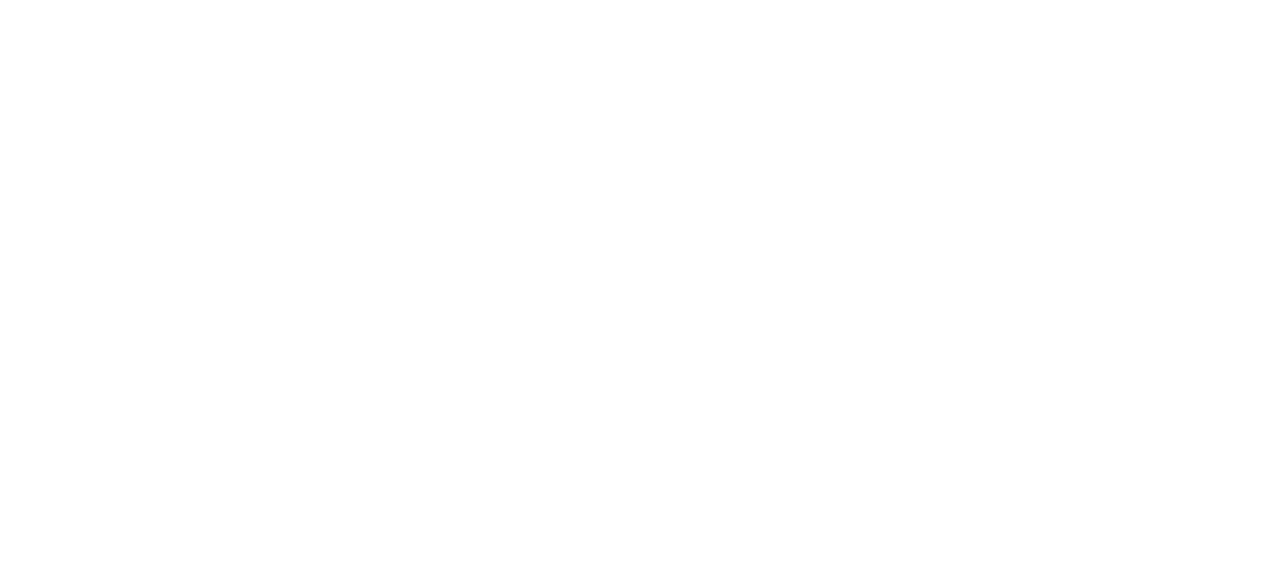
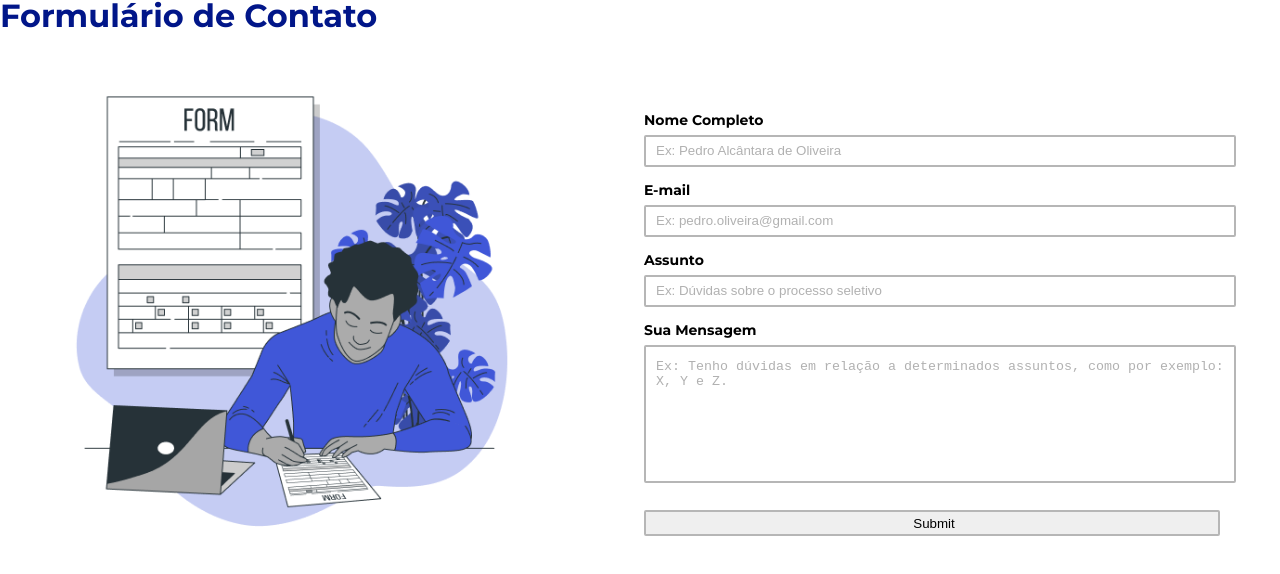
Before and after one commit to M1409/proposta-germinare, a React (Create React App) app: page / in a window 1280 px wide. Shown: the top 574 px of the page. Built offline with nearby package versions, Linux system fonts and the light colour scheme.

Commit message:
starting implementation

```diff
--- a/package.json
+++ b/package.json
@@ -3,16 +3,20 @@
   "version": "0.1.0",
   "private": true,
   "dependencies": {
+    "@hookform/error-message": "^2.0.1",
     "@testing-library/jest-dom": "^5.16.5",
     "@testing-library/react": "^13.4.0",
     "@testing-library/user-event": "^13.5.0",
     "@types/jest": "^27.5.2",
+    "@types/jquery": "^3.5.14",
     "@types/node": "^16.18.2",
     "@types/react": "^18.0.23",
     "@types/react-dom": "^18.0.7",
     "@types/typescript": "^2.0.0",
+    "jquery": "^3.6.1",
     "react": "^18.2.0",
     "react-dom": "^18.2.0",
+    "react-hook-form": "^7.39.3",
     "react-scripts": "5.0.1",
     "sass": "^1.55.0",
     "typescript": "^4.8.4",
--- a/src/App.tsx
+++ b/src/App.tsx
@@ -1,9 +1,9 @@
 
-
+import Home from "./Pages/Home/Home";
 function App() {
   return (
     <div className="App">
-
+      <Home></Home>
     </div>
   );
 }
--- /dev/null
+++ b/src/Pages/Home/ContactForms/ContactForms.module.scss
@@ -0,0 +1,49 @@
+$horizontalPadding: 60px;
+.container{
+    display: flex;
+    width: calc(100% - ($horizontalPadding * 2));
+    padding: 0 $horizontalPadding;
+    img{
+        max-width: 40%;
+    }
+    justify-content: space-between;
+    margin-top: 40px;
+}
+form{
+    width: calc(100% - ($horizontalPadding * 2) - 40%);
+    display: flex;
+    flex-direction: column;
+    span{
+        font-size: 14px;
+        font-weight: 700;
+    }
+    padding-top: 40px;
+    justify-content: space-around;
+    span{
+        display: block;
+    }
+    input, textarea{
+        height: 26px;
+        margin-top: 8px;
+        width: 100%;
+        border-radius: 2px;
+        border: 2px solid #B6B6B6;
+        padding-left: 10px;
+        outline: none;
+    }
+    input:focus, textarea:focus{
+        border-color: #272727;
+    }
+    input::placeholder, textarea::placeholder{
+        color: #B1B1B1;
+        font-weight: 500;
+
+    }
+    gap: 15px;
+    textarea{
+        height: 120px;
+        resize: none;
+        padding-top: 12px;
+    }
+
+}
--- /dev/null
+++ b/src/Pages/Home/ContactForms/ContactForms.tsx
@@ -0,0 +1,45 @@
+import styles from './ContactForms.module.scss'
+import { useForm } from 'react-hook-form'
+import { ErrorMessage } from '@hookform/error-message';
+import { Typography } from '../../../Components/Typography'
+import formsImage from '../Assets/formsImage.png'
+import {useEffect} from 'react'
+import $ from 'jquery'
+export default function ContactForms() {
+    const { register, handleSubmit, formState: { errors } } = useForm();
+    const onSubmit = (data: any) => {console.log(data)};
+
+    return (
+        <>
+            <Typography variant='typography-subtitle' color='blue'>Formulário de Contato</Typography>
+            <div className={styles.container}>
+                <img src={formsImage} alt="" />
+                <form onSubmit={handleSubmit(onSubmit)} onChange={()=>{
+                    let keys = Object.keys(errors)
+                    if(keys){
+                        console.log(errors)
+                        keys.forEach((error)=>{$(`#${error}`).addClass('error')})
+                    }
+                }}>
+                    <div>
+                        <span>Nome Completo</span>
+                        <input id='name' type="text" placeholder="Ex: Pedro Alcântara de Oliveira" {...register("name", { required: true, maxLength: 255, pattern: /^\S+ \S+$/i})} />
+                    </div>
+                    <div>
+                        <span>E-mail</span>
+                        <input id='email' type="email" placeholder="Ex: pedro.oliveira@gmail.com" {...register("email", { required: "", pattern: /^\S+@\S+.\S$/i })} />
+                    </div>
+                    <div>
+                        <span>Assunto</span>
+                        <input id='subject' type="text" placeholder="Ex: Dúvidas sobre o processo seletivo" {...register("subject", { required: true,minLength: 5})} />
+                    </div>
+                    <div>
+                        <span>Sua Mensagem</span>
+                        <textarea id='message'  placeholder="Ex: Tenho dúvidas em relação a determinados assuntos, como por exemplo: X, Y e Z." {...register("message", { required: true })} />
+                    </div>
+                    <input type="submit" />
+                </form>
+            </div>
+        </>
+    )
+}
--- /dev/null
+++ b/src/Pages/Home/ContactForms/index.ts
@@ -0,0 +1 @@
+export * from './ContactForms'
--- a/src/Pages/Home/Home.tsx
+++ b/src/Pages/Home/Home.tsx
@@ -1,6 +1,7 @@
 import './style.scss'
+import ContactForms from './ContactForms/ContactForms'
 export default function Home(){
     return(
-        <></>
+       <ContactForms/>
     )
 }
--- a/src/declaration.d.ts
+++ b/src/declaration.d.ts
@@ -2,3 +2,4 @@
 //for more extensions, please just edit this file.
 declare module '*.jpg';
 declare module '*.png';
+declare module '*.scss';
--- a/src/global.scss
+++ b/src/global.scss
@@ -47,3 +47,6 @@ table {
 	border-collapse: collapse;
 	border-spacing: 0;
 }
+.error{
+	border-color: red;
+}
```
Also changed, not shown: src/Pages/Home/Assets/formsImage.png (added), 1 other file (tests, documents, lock files or other folders).
